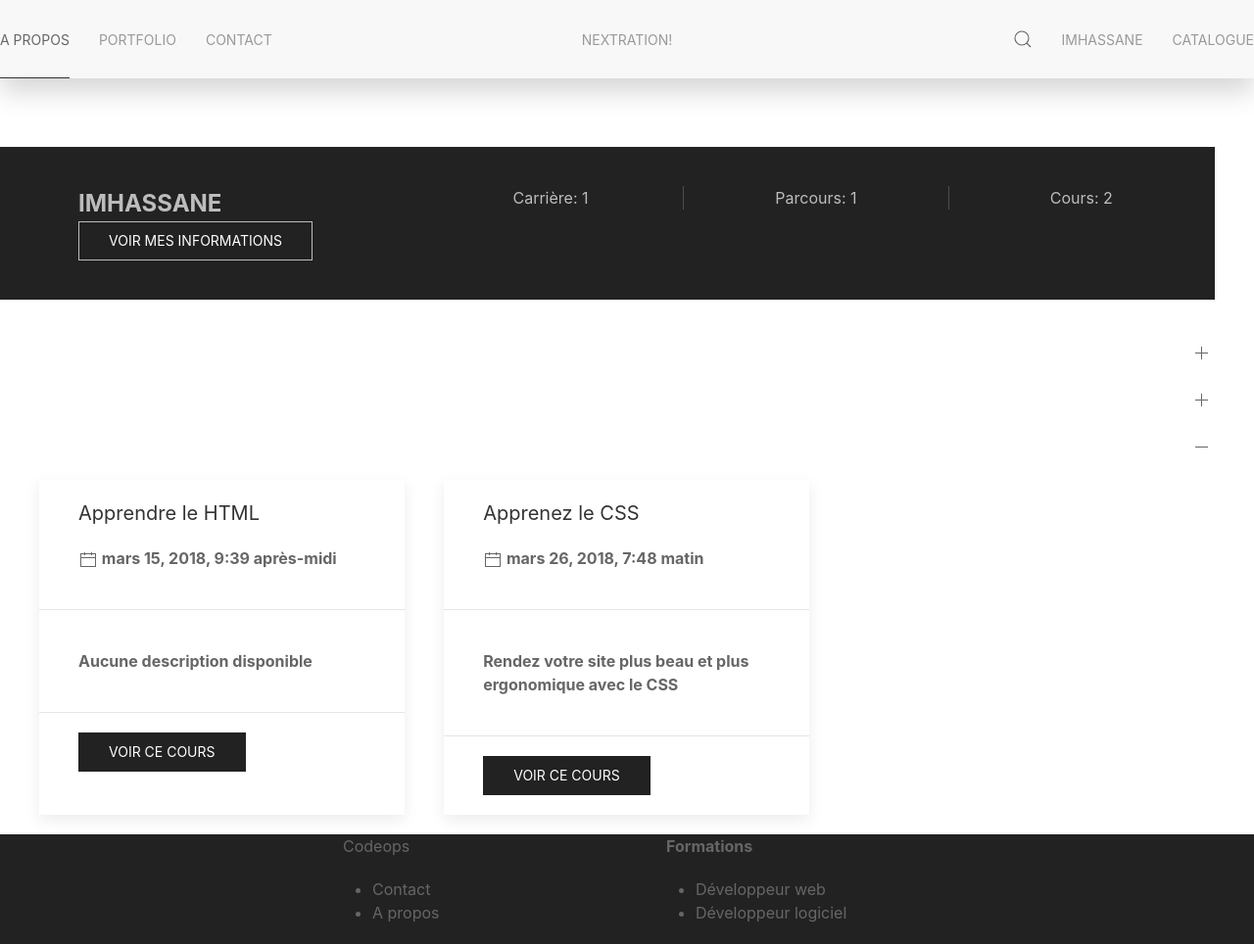
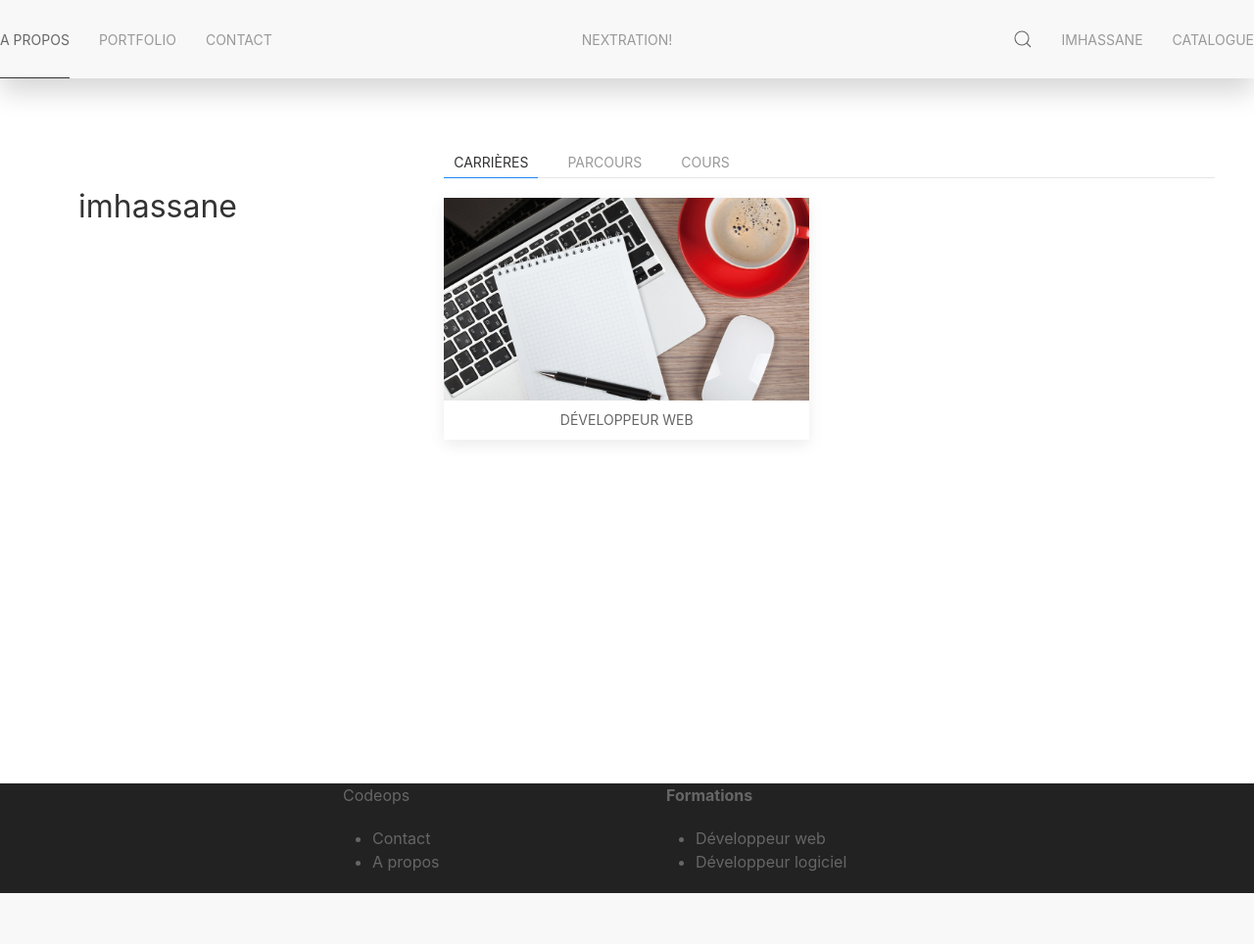
Before and after one commit to imhassane/Code-OPS-2, a Django app: page /dashboard/ in a window 1280 px wide. Shown: the whole page at 98% size. After the commit the page ends 912 px from the top, so only its background shows below. Run offline with Django 3.2, Linux system fonts and the light colour scheme; a user stored in the database is signed in; data comes from the database, SQL or seed files in the repository; both versions use the stored data as it was after the commit; some libraries are stand-ins or nearby versions.

Commit message:
Mise à jour de l'interface du site

```diff
--- a/static-files/dist/css/custom.css
+++ b/static-files/dist/css/custom.css
@@ -1 +1 @@
-#main-content{min-height:100vh;background-color:#313740}.welcome{color:#fff;font-size:x-large}.my-form{position:absolute;top:10%;height:80%;width:90%}.uk-input{border:1px solid gray}.home-btn{color:#fff;border:1px solid silver}.btn{margin-top:3%}.uk-accordion-title{color:#fff}
+#main-content{min-height:100vh;}.welcome{color:#fff;font-size:x-large}.my-form{position:absolute;top:10%;height:80%;width:90%}.uk-input{border:1px solid gray}.home-btn{color:#fff;border:1px solid silver}.btn{margin-top:3%}.uk-accordion-title{color:#fff}
--- a/templates/implementations/navbar_normal.html
+++ b/templates/implementations/navbar_normal.html
@@ -34,7 +34,7 @@
 
                         <li class="uk-nav-header">Cours</li>
                         <li><a href="{% url 'main:dashboard' %}">Tableau de bord</a></li>
-                        <li><a href="#">Voir les cours</a></li>
+                        <li><a href="{% url 'main:courses' %}">Voir les cours</a></li>
                         <li class="uk-nav-divider"></li>
                         <li><a href="#">Aller vers le blog</a></li>
                     </ul>
@@ -46,7 +46,9 @@
                 <div class="uk-navbar-dropdown">
                     <ul class="uk-nav uk-navbar-dropdown-nav">
                         <li><a href="{% url 'main:careers' %}">Carrières</a></li>
+                        <li class="uk-nav-divider"></li>
                         <li><a href="{% url 'main:paths' %}">Parcours</a></li>
+                        <li class="uk-nav-divider"></li>
                         <li><a href="{% url 'main:courses' %}">Cours</a></li>
                     </ul>
                 </div>
--- a/templates/main/details/career.html
+++ b/templates/main/details/career.html
@@ -10,7 +10,7 @@
     {% for p in paths %}
 
     <div>
-        <div class="uk-card uk-card-default uk-card-secondary uk-card-hover">
+        <div class="uk-card uk-card-secondary uk-card-hover">
 
             <div class="uk-card-body uk-cover-container">
                 <canvas height="130"></canvas>
--- a/templates/main/details/dashboard.html
+++ b/templates/main/details/dashboard.html
@@ -6,33 +6,15 @@
 
 <div uk-grid>
 
-    <div class="uk-width-1-1">
+    <div class="uk-width-1-3@m">
 
-        <div class="uk-light uk-background-secondary uk-padding" uk-grid>
-
-            <div class="uk-width-1-3@m">
-                <div>
-                    <div>
-                        <span class="uk-text-lead uk-text-large uk-text-bold uk-text-uppercase">
-                            {{ profil.user.username }}
-                        </span>
-                    </div>
-
-                    {% include 'main/details/implementations/dashboard_offcanvas.html' %}
-
-                </div>
-            </div>
-
-
-            <div class="uk-width-2-3@m">
-                {% include 'main/details/implementations/user_resume.html' %}
-            </div>
-
+        <div class="uk-card uk-card-body">
+            <h2>{{ user.username }}</h2>
         </div>
 
     </div>
 
-    <div class="uk-width-1-1">
+    <div class="uk-width-2-3@m">
         {% include 'main/details/implementations/dashboard_list.html' %}
     </div>
 
--- a/templates/main/details/implementations/dashboard_career_list.html
+++ b/templates/main/details/implementations/dashboard_career_list.html
@@ -1,28 +1,24 @@
-<a class="uk-accordion-title uk-dark" href="#">Carrières</a>
+<div>
 
-<div class="uk-accordion-content">
-
-    <div class="uk-child-width-1-3@m uk-grid-match" uk-grid>
+    <div class="uk-child-width-1-2@m uk-grid-match" uk-grid>
         {% for c in careers %}
         <div>
-            <div class="uk-card uk-card-default uk-card-hover">
-                <div class="uk-card-header">
-                    <div class="uk-width-1-1">
-                        <h4>{{ c.title }}</h4>
-                    </div>
-                    <div class="uk-width-1-1">
-                        <p class="uk-text-bold">
-                            <span uk-icon="icon: calendar"></span>
-                            {{ c.added_date }}
-                        </p>
+            <div class="uk-card uk-card-secondary uk-card-hover">
+
+                <div class="uk-card-body uk-cover-container">
+                    <canvas height="130"></canvas>
+                    <img src="{{ c.avatar.url }}" alt="{{ c.title }}" uk-cover />
+                </div>
+
+                <div class="uk-card-footer uk-child-width-1-1" uk-grid>
+
+                    <div class="">
+                        <a href="{{ c.get_absolute_url }}" class="uk-width-1-1 uk-button uk-button-secondary">
+                            {{ c.title }}
+                        </a>
                     </div>
                 </div>
-                <div class="uk-card-body">
-                    <span class="uk-text-bold">{{ c.description }}</span>
-                </div>
-                <div class="uk-card-footer">
-                    <a class="uk-button uk-button-secondary" href="{% url 'main:career' c.slug %}">Voir cette carrière</a>
-                </div>
+
             </div>
         </div>
         {% empty %}
--- a/templates/main/details/implementations/dashboard_course_list.html
+++ b/templates/main/details/implementations/dashboard_course_list.html
@@ -1,28 +1,25 @@
-<a class="uk-accordion-title" href="#" id="dashboard-course-list">Cours</a>
+<div>
 
-<div class="uk-accordion-content">
-
-    <div class="uk-child-width-1-3@m uk-grid-match" uk-grid>
+    <div class="uk-child-width-1-2@m uk-grid-match" uk-grid>
         {% for c in courses %}
         <div>
-            <div class="uk-card uk-card-default uk-card-hover">
-                <div class="uk-card-header">
-                    <div class="uk-width-1-1">
-                        <h4>{{ c.course.title }}</h4>
+            <div class="uk-card uk-card-secondary uk-card-hover">
+
+                <div class="uk-card-body uk-cover-container">
+                    <canvas height="130"></canvas>
+                    <img src="{{ c.course.avatar.url }}" alt="{{ c.course.title }}" uk-cover />
+                </div>
+
+                <div class="uk-card-footer uk-child-width-1-1" uk-grid>
+
+                    <div class="">
+                        <a href="{{ c.course.get_absolute_url }}" class="uk-width-1-1 uk-button uk-button-secondary">
+                            {{ c.course.title }}
+                        </a>
                     </div>
-                    <div class="uk-width-1-1">
-                        <p class="uk-text-bold">
-                            <span uk-icon="icon: calendar"></span>
-                            {{ c.course.added_date }}
-                        </p>
-                    </div>
+
                 </div>
-                <div class="uk-card-body">
-                    <span class="uk-text-bold">{{ c.course.description }}</span>
-                </div>
-                <div class="uk-card-footer">
-                    <a class="uk-button uk-button-secondary" href="{{ c.course.get_absolute_url }}">Voir ce cours</a>
-                </div>
+
             </div>
         </div>
         {% empty %}
--- a/templates/main/details/implementations/dashboard_list.html
+++ b/templates/main/details/implementations/dashboard_list.html
@@ -1,13 +1,18 @@
 <div>
 
-    <ul uk-accordion>
+    <ul uk-tab>
+        <li><a href="">Carrières</a></li>
+        <li><a href="">Parcours</a></li>
+        <li><a href="">Cours</a></li>
+    </ul>
+    <ul class="uk-switcher">
         <li>
             {% include 'main/details/implementations/dashboard_career_list.html' %}
         </li>
         <li>
             {% include 'main/details/implementations/dashboard_path_list.html' %}
         </li>
-        <li class="uk-open">
+        <li>
             {% include 'main/details/implementations/dashboard_course_list.html' %}
         </li>
     </ul>
--- a/templates/main/details/implementations/dashboard_path_list.html
+++ b/templates/main/details/implementations/dashboard_path_list.html
@@ -1,28 +1,25 @@
-<a class="uk-accordion-title" href="#" class="">Parcours</a>
+<div>
 
-<div class="uk-accordion-content">
+    <div class="uk-child-width-1-2@m uk-grid-match" uk-grid>
+        {% for c in paths %}
+        <div>
+            <div class="uk-card uk-card-secondary uk-card-hover">
 
-    <div class="uk-child-width-1-3@m uk-grid-match" uk-grid>
-        {% for p in paths %}
-        <div>
-            <div class="uk-card uk-card-default uk-card-hover">
-                <div class="uk-card-header">
-                    <div class="uk-width-1-1">
-                        <h4>{{ p.title }}</h4>
+                <div class="uk-card-body uk-cover-container">
+                    <canvas height="130"></canvas>
+                    <img src="{{ c.avatar.url }}" alt="{{ c.title }}" uk-cover />
+                </div>
+
+                <div class="uk-card-footer uk-child-width-1-1" uk-grid>
+
+                    <div class="">
+                        <a href="{{ c.get_absolute_url }}" class="uk-width-1-1 uk-button uk-button-secondary">
+                            {{ c.title }}
+                        </a>
                     </div>
-                    <div class="uk-width-1-1">
-                        <p class="uk-text-bold">
-                            <span uk-icon="icon: calendar"></span>
-                            {{ p.added_date }}
-                        </p>
-                    </div>
+
                 </div>
-                <div class="uk-card-body">
-                    <span class="uk-text-bold">{{ p.description }}</span>
-                </div>
-                <div class="uk-card-footer">
-                    <a class="uk-button uk-button-secondary" href="{% url 'main:path' p.slug %}">Voir ce parcours</a>
-                </div>
+
             </div>
         </div>
         {% empty %}
--- a/templates/main/details/path.html
+++ b/templates/main/details/path.html
@@ -10,7 +10,7 @@
     {% for c in courses %}
 
     <div>
-        <div class="uk-card uk-card-default uk-card-secondary uk-card-hover">
+        <div class="uk-card uk-card-secondary uk-card-hover">
 
             <div class="uk-card-body uk-cover-container">
                 <canvas height="130"></canvas>
--- a/templates/main/lists/careers.html
+++ b/templates/main/lists/careers.html
@@ -2,7 +2,7 @@
 
 {% block meta %} {% endblock %}
 
-{% block title %} Quelle carrière voulez-vous ? {% endblock %}
+{% block title %} Carrières disponibles {% endblock %}
 
 {% block main %}
 
@@ -10,7 +10,7 @@
     {% for c in Careers %}
 
     <div>
-        <div class="uk-card uk-card-default uk-card-secondary uk-card-hover">
+        <div class="uk-card uk-card-secondary uk-card-hover">
 
             <div class="uk-card-body uk-cover-container">
                 <canvas height="130"></canvas>
--- a/templates/main/lists/courses.html
+++ b/templates/main/lists/courses.html
@@ -2,7 +2,7 @@
 
 {% block meta %} {% endblock %}
 
-{% block title %} Commencez un cours {% endblock %}
+{% block title %} Cours disponibles {% endblock %}
 
 {% block main %}
 
@@ -10,7 +10,7 @@
     {% for c in courses %}
 
     <div>
-        <div class="uk-card uk-card-default uk-card-secondary uk-card-hover">
+        <div class="uk-card uk-card-secondary uk-card-hover">
 
             <div class="uk-card-body uk-cover-container">
                 <canvas height="130"></canvas>
--- a/templates/main/lists/paths.html
+++ b/templates/main/lists/paths.html
@@ -2,7 +2,7 @@
 
 {% block meta %} {% endblock %}
 
-{% block title %} Choisissez un parcours {% endblock %}
+{% block title %} Parcours disponibles {% endblock %}
 
 {% block main %}
 
@@ -10,7 +10,7 @@
     {% for c in paths %}
 
     <div>
-        <div class="uk-card uk-card-default uk-card-secondary uk-card-hover">
+        <div class="uk-card uk-card-secondary uk-card-hover">
 
             <div class="uk-card-body uk-cover-container">
                 <canvas height="130"></canvas>
```
Also changed, not shown: templates/main/forms/search.html (+36 -82 lines), db.sqlite3, medias/codeops.png.
